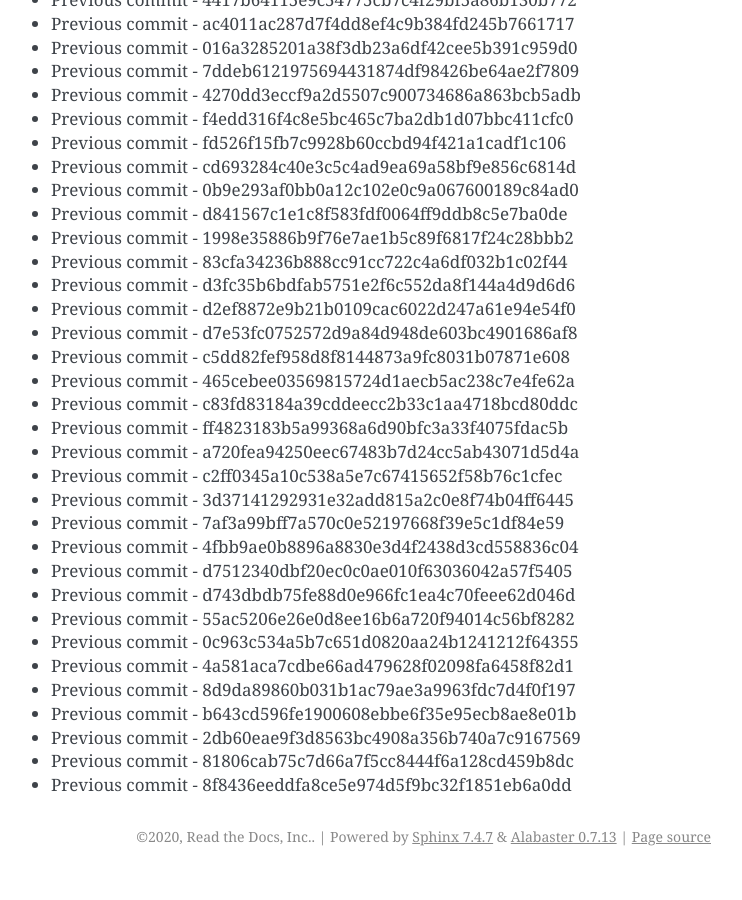
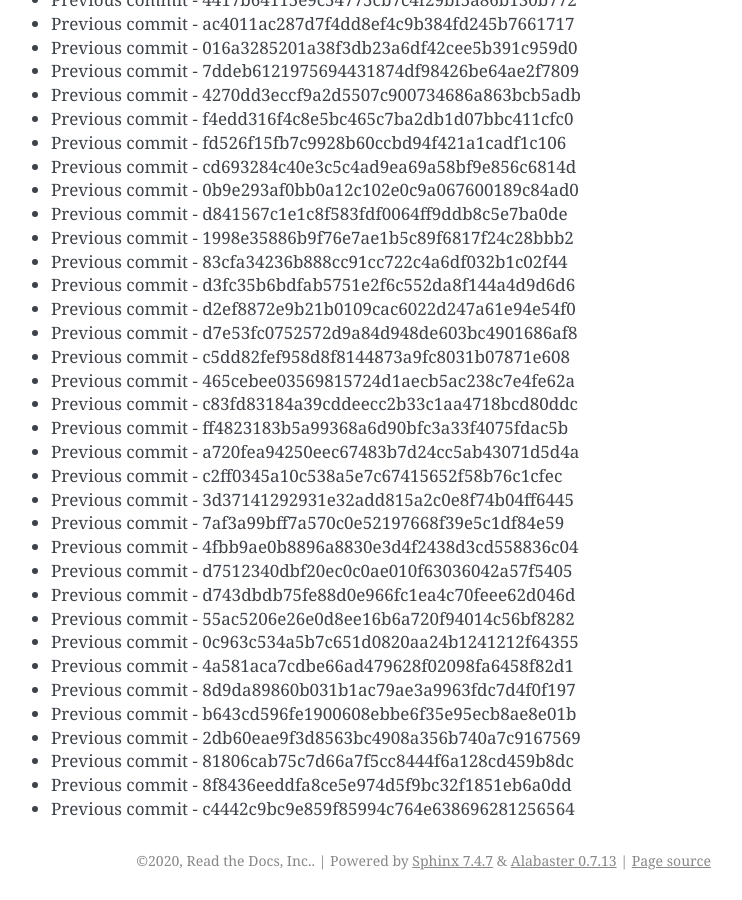
Before and after one commit to readthedocs/rtd-git-stresstest, a Sphinx documentation site: the page built from docs/updates.rst, in a window 1280 px wide and 900 px high, scrolled down 63170 px. Shown: the whole window, without its empty margins (399-1141 px from the left). Built offline with Sphinx 7.4.7, drawn with Linux system fonts in a browser that asks for light colours; before the commit the page ends 64046 px from its top, so only the background shows below that.

Commit message:
Generating commit from previous: c4442c9bc9e859f85994c764e638696281256564

```diff
--- a/docs/updates.rst
+++ b/docs/updates.rst
@@ -2686,3 +2686,4 @@ It can be tested for any performance characteristics.
 * Previous commit - 2db60eae9f3d8563bc4908a356b740a7c9167569
 * Previous commit - 81806cab75c7d66a7f5cc8444f6a128cd459b8dc
 * Previous commit - 8f8436eeddfa8ce5e974d5f9bc32f1851eb6a0dd
+* Previous commit - c4442c9bc9e859f85994c764e638696281256564
```
